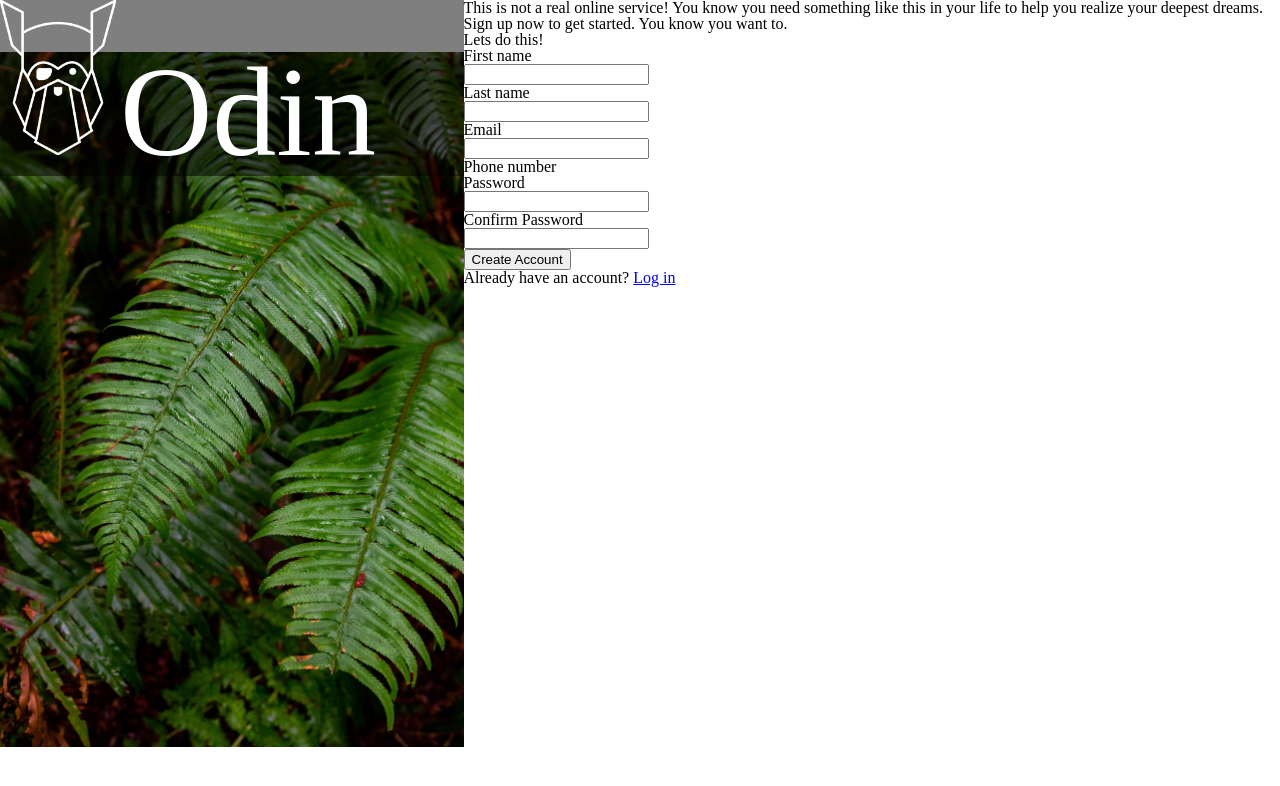
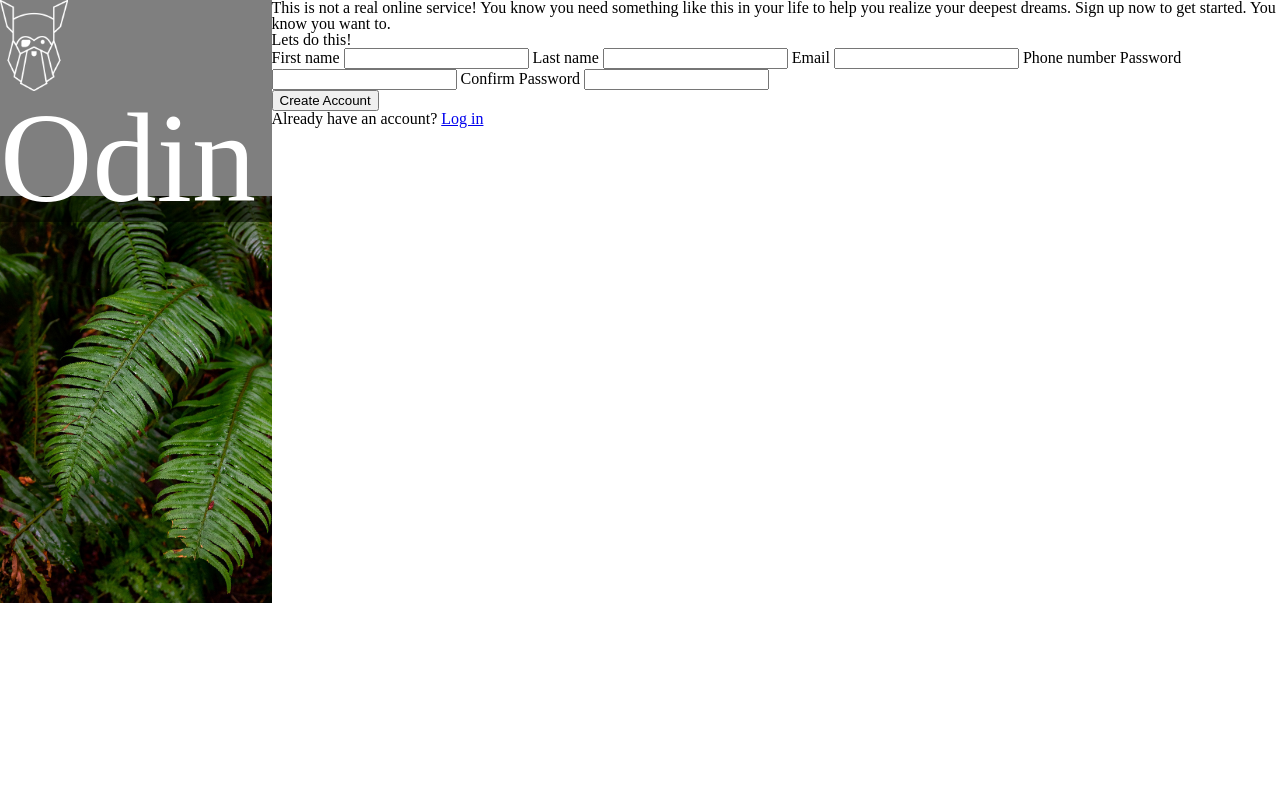
Before and after one commit to yenohp/sign-up-form, a plain HTML site: page index.html in a window 1280 px wide. Drawn offline with Linux system fonts and the light colour scheme.

```diff
--- a/index.html
+++ b/index.html
@@ -14,7 +14,11 @@
         <div class="logoSection">
             <div class="logoBand">
                 <img src="./imgs/odin-lined.png" alt="Logo for Odin Project">
-                <span class="logoText">Odin</span>
+                <p><span class="logoText">Odin</span></p>
+
+                <div class="footer">
+
+                </div>
             </div>
         </div>
         <div class="contentSection">
@@ -30,21 +34,22 @@
                     <fieldset class="formCard">
                         <legend class="heading">Lets do this!</legend>
 
-                        <legend class="inputHeading">First name</legend>
+                        <label for="firstName" class="inputHeading">First name</label>
                         <input type="text" id="firstName" name="firstName">
 
-                        <legend class="inputHeading">Last name</legend>
+                        <label for="lastName" class="inputHeading">Last name</label>
                         <input type="text" id="lastName" name="lastName">
-                        <legend class="inputHeading">Email</legend>
+
+                        <label for="email" class="inputHeading">Email</label>
                         <input type="email" id="email" name="email">
-                        <legend class="inputHeading">Phone number</legend>
+                        <label for="phone" class="inputHeading">Phone number</label>
                         <!-- <input type="text"> -->
 
-                        <legend class="inputHeading">Password</legend>
-                        <input type="password">
+                        <label for="pass" class="inputHeading">Password</label>
+                        <input type="password" id="pass">
 
-                        <legend class="inputHeading">Confirm Password</legend>
-                        <input type="password">
+                        <label for="confirm" class="inputHeading">Confirm Password</label>
+                        <input type="password" id="confirm">
                     </fieldset>
 
                     <button type="submit">Create Account</button>
--- a/style.css
+++ b/style.css
@@ -143,9 +143,10 @@
 }
 
 .contentSection {
-    flex-grow: 4;
+    flex-grow: 2;
     display: flex;
     flex-direction: column;
+    align-items: center;
 }
 
 .logoSection {
```
